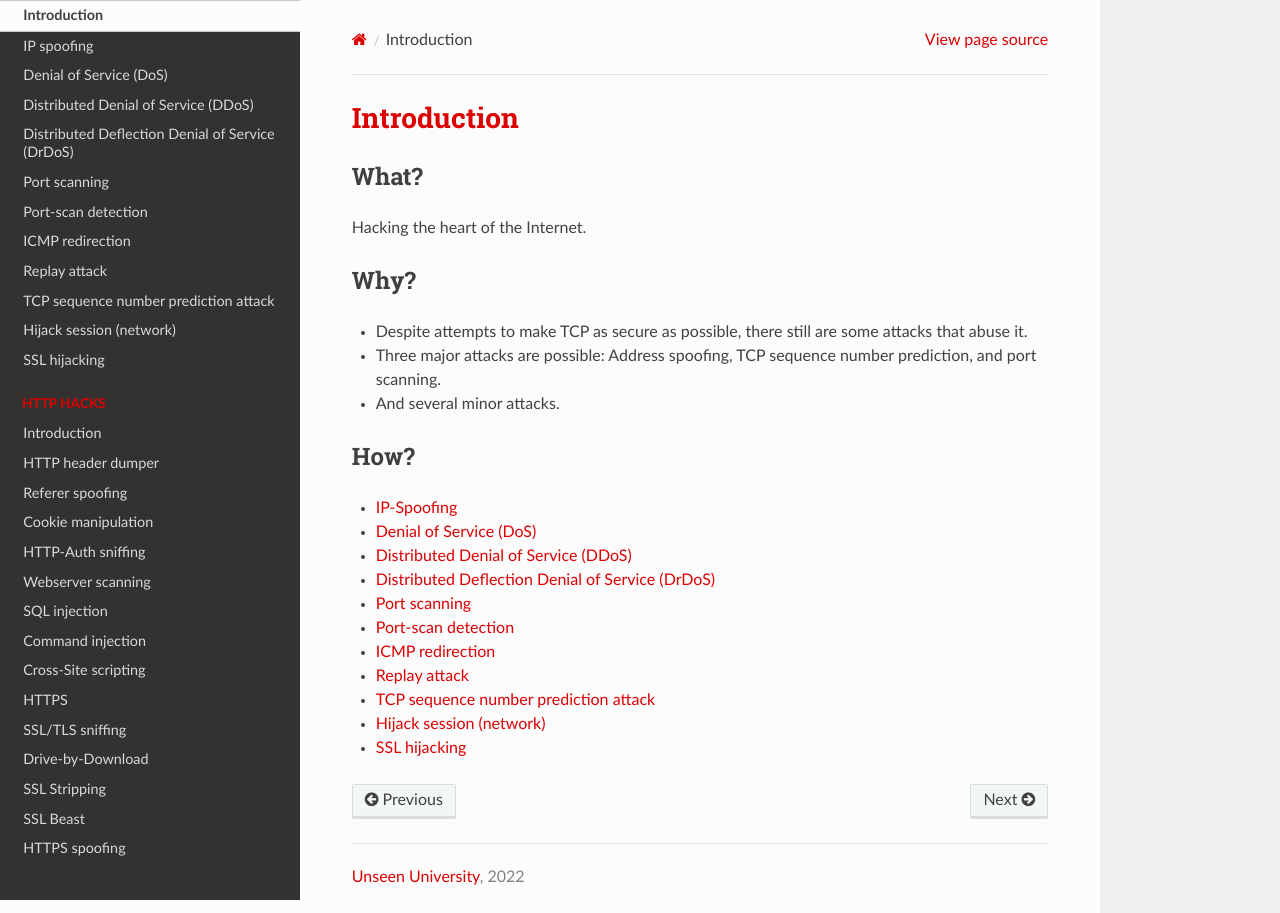
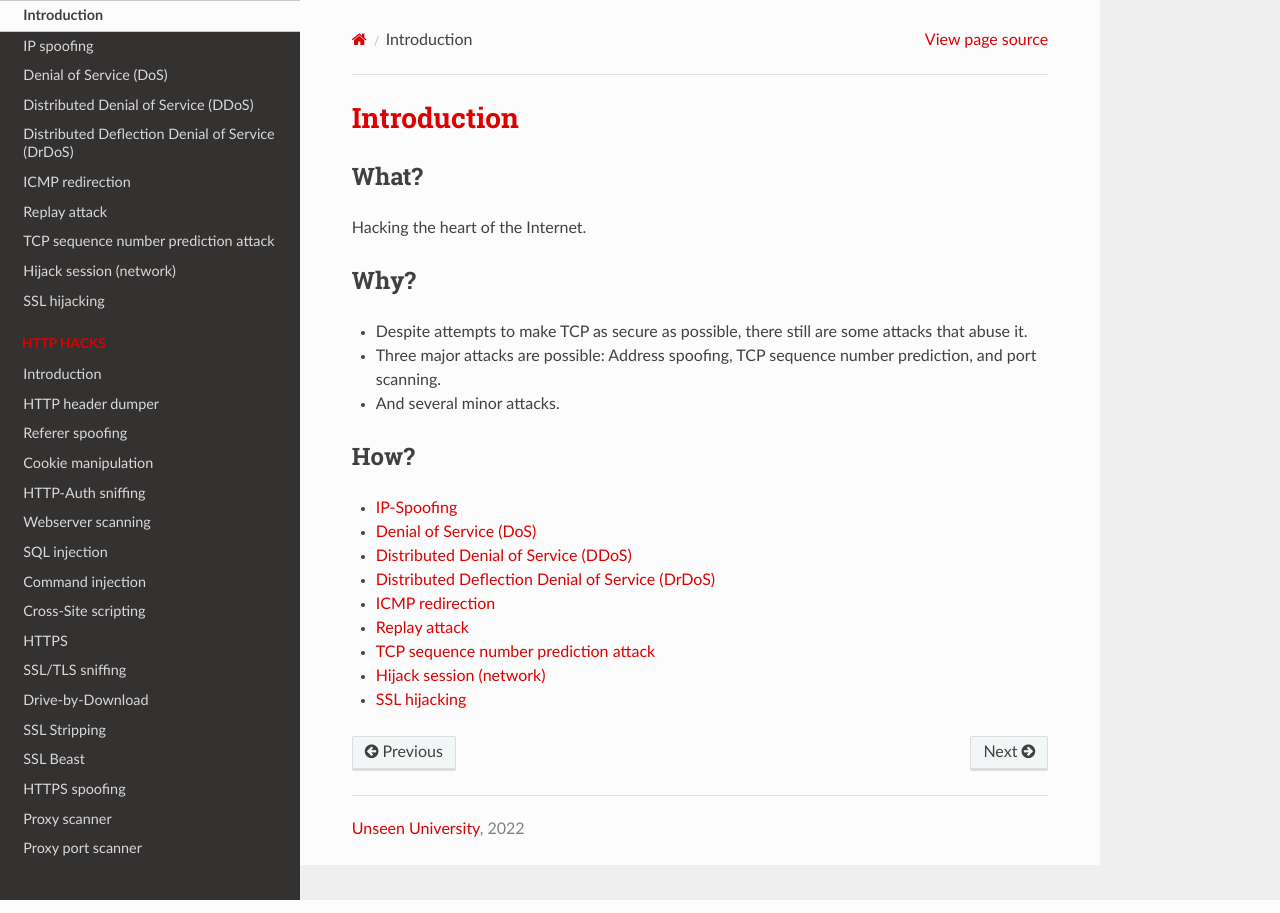
Before and after one commit to tymyrddin/red-network, a Sphinx documentation site: the page built from source/docs/tcp-ip/README.md, in a window 1280 px wide. Built offline with Sphinx 7.4.7 and the Read the Docs theme 2.0.0, drawn with Linux system fonts in a browser that asks for light colours.

Commit message:
Version 0.1

```diff
--- a/source/docs/tcp-ip/README.md
+++ b/source/docs/tcp-ip/README.md
@@ -16,8 +16,6 @@
 * [Denial of Service (DoS)](DoS.md)
 * [Distributed Denial of Service (DDoS)](DDoS.md)
 * [Distributed Deflection Denial of Service (DrDoS)](DrDoS.md)
-* [Port scanning](port-scanning.md)
-* [Port-scan detection](port-scan-detection.md)
 * [ICMP redirection](ICMP-redirection.md)
 * [Replay attack](Replay-attack.md)
 * [TCP sequence number prediction attack](TCP-SNP.md)
--- a/source/index.rst
+++ b/source/index.rst
@@ -50,8 +50,6 @@
    docs/tcp-ip/DoS.md
    docs/tcp-ip/DDoS.md
    docs/tcp-ip/DrDoS.md
-   docs/tcp-ip/port-scanning.md
-   docs/tcp-ip/port-scan-detection.md
    docs/tcp-ip/ICMP-redirection.md
    docs/tcp-ip/Replay-attack.md
    docs/tcp-ip/TCP-SNP.md
```
Also changed, not shown: source/docs/tcp-ip/port-scan-detection.md (deleted, +0 -1 lines), source/docs/tcp-ip/port-scanning.md (deleted, +0 -1 lines).
